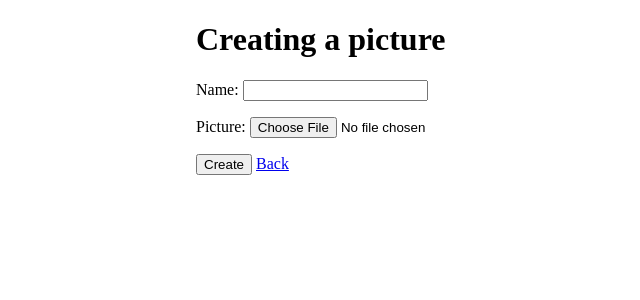
After one commit to cbuhotepka/idaproject_assignment, a Django app: page /create in a window 1280 px wide. The commit adds this page. Shown: the top 300 px of the page, without its empty margins (44-684 px from the left). Run offline with Django 3.2, Linux system fonts and the light colour scheme.

Commit message:
Create Picture

```diff
--- a/pic_exchange/forms.py
+++ b/pic_exchange/forms.py
@@ -3,7 +3,8 @@ from .models import Picture
 from django.core.files.uploadedfile import InMemoryUploadedFile
 
 class PicForm(forms.ModelForm):
-    original_picture = forms.FileField(required=False)
+    original_picture = forms.FileField(required=False, label='Picture')
+    upload_field_name = 'original_picture'
 
     class Meta:
         model = Picture
--- a/pic_exchange/models.py
+++ b/pic_exchange/models.py
@@ -8,5 +8,7 @@ class Picture(models.Model):
     sized_picture = models.BinaryField(null=True, blank=True, editable=True)
     content_type = models.CharField(max_length = 256, blank=True)
 
+    max_size = 2048*2048
+
     def __str__(self):
         return self.name
--- a/pic_exchange/templates/pic_exchange/index.html
+++ b/pic_exchange/templates/pic_exchange/index.html
@@ -6,11 +6,12 @@
     <ul>
         {% for picture in pictures %}
         <li>
-            <a href="">{{ picture.name }}</a>
+            <a href="{% url 'pic_exchange:detailed' picture.pk %}">{{ picture.name }}</a>
         </li>
         {% endfor %}
     </ul>
     {% else %}
         <h4>No pictures yet</h4>
     {% endif %}
+    <a href="{% url 'pic_exchange:create' %}">Upload new picture</a>
 {% endblock %}
--- /dev/null
+++ b/pic_exchange/templates/pic_exchange/pic_create.html
@@ -0,0 +1,11 @@
+{% extends 'base.html' %}
+
+{% block content %}
+    <h1>Creating a picture</h1>
+    <form method='POST' enctype="multipart/form-data">
+        {% csrf_token %}
+        {{ form.as_p }}
+        <input type="submit" value="Create" />
+        <a href="{% url 'pic_exchange:index' %}">Back</a>
+    </form>
+{% endblock %}
--- a/pic_exchange/templates/pic_exchange/pic_detailed.html
+++ b/pic_exchange/templates/pic_exchange/pic_detailed.html
@@ -2,4 +2,6 @@
 
 {% block content %}
     <h1>{{ picture.name }}</h1>
+    <img src="{% url 'pic_exchange:get_pic' picture.pk %}" />
+    <p><a href="{% url 'pic_exchange:index' %}">Back</a></p>
 {% endblock %}
--- a/pic_exchange/urls.py
+++ b/pic_exchange/urls.py
@@ -4,5 +4,8 @@ from . import views
 app_name = 'pic_exchange'
 urlpatterns = [
     path('', views.IndexView.as_view(), name='index'),
-    path('<int:pk>', views.PictureDetailedView.as_view(), name='detailed-view'),
+    path('<int:pk>', views.PictureDetailedView.as_view(), name='detailed'),
+    path('create', views.PictureCreateView.as_view(), name='create'),
+
+    path('pic/<int:pk>', views.get_pic, name='get_pic'),
 ]
--- a/pic_exchange/views.py
+++ b/pic_exchange/views.py
@@ -1,10 +1,26 @@
-from django.shortcuts import render
+from django.shortcuts import render, redirect
+from django.urls import reverse
 from django.utils.translation import templatize
 from django.shortcuts import get_object_or_404
 from django.views.generic import View
+from django.http import HttpResponse
 from .models import Picture
+from .forms import PicForm
 
 # Create your views here.
+def get_pic(request, pk):
+    pic = get_object_or_404(Picture, pk=pk)
+    response = HttpResponse()
+    response['Content-Type'] = pic.content_type
+    if pic.sized_picture:
+        response['Content-Length'] = len(pic.sized_picture)
+        response.write(pic.sized_picture)
+    else:
+        response['Content-Length'] = len(pic.original_picture)
+        response.write(pic.original_picture)
+    return response
+
+
 class IndexView(View):
     template_name = 'pic_exchange/index.html'
 
@@ -21,7 +37,26 @@ class PictureDetailedView(View):
 
     def get(self, request, pk):
         pic = get_object_or_404(Picture, pk=pk)
-        content = {
+        context = {
             'picture': pic,
         }
-        return render(request, self.template_name, content)
+        return render(request, self.template_name, context)
+
+
+class PictureCreateView(View):
+    template_name = 'pic_exchange/pic_create.html'
+
+    def get(self, request):
+        form = PicForm()
+        context = {
+            'form': form,
+        }
+        return render(request, self.template_name, context)
+
+    def post(self, request):
+        form = PicForm(request.POST, request.FILES)
+        if not form.is_valid():
+            context = {'form': form,}
+            return render(request, self.template_name, context)
+        picture = form.save()
+        return redirect('pic_exchange:detailed', picture.pk)
```
Also changed, not shown: db.sqlite3, pic_exchange/migrations/0002_auto_20210701_2226.py (added).
